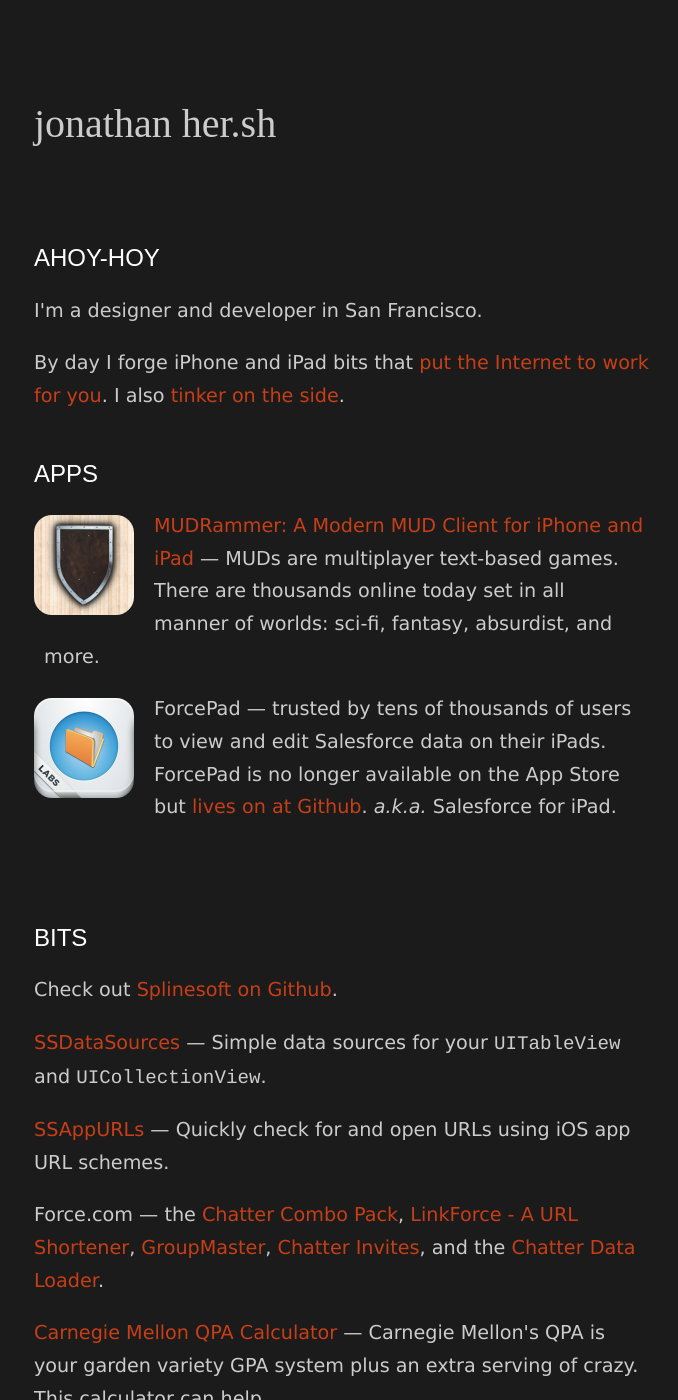
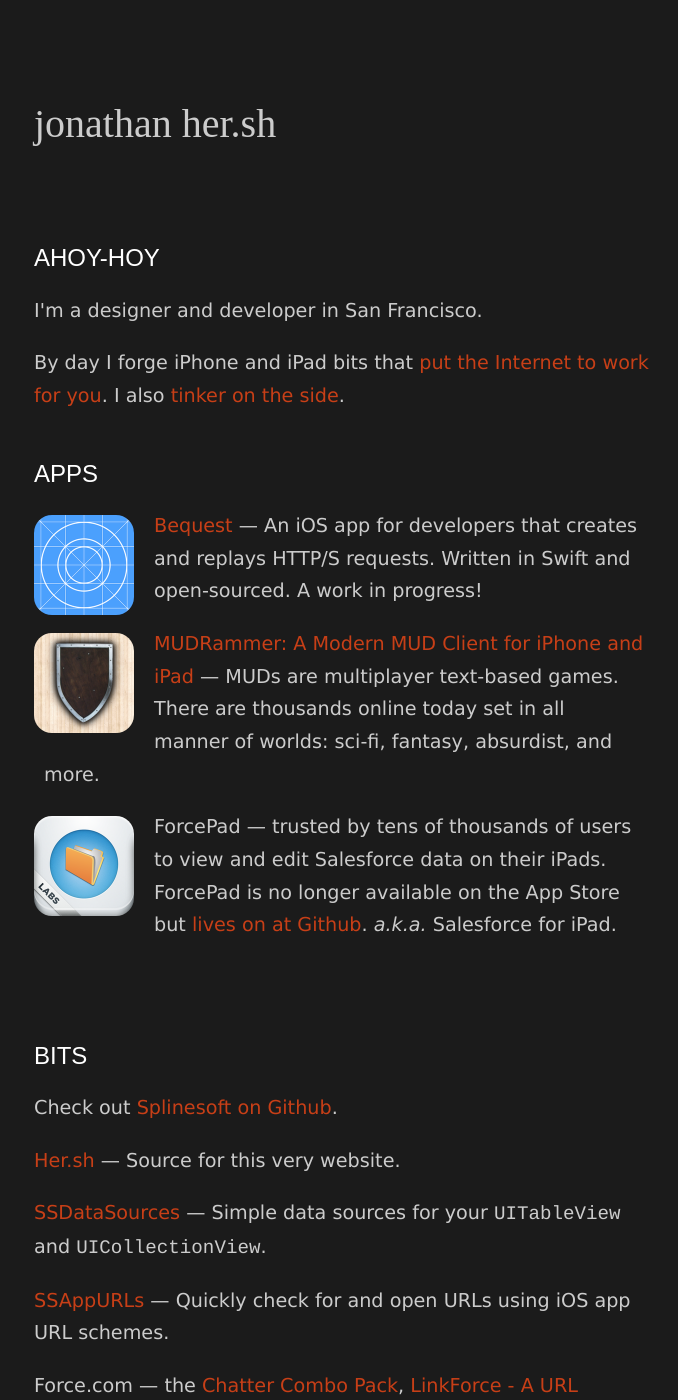
Before and after one commit to jhersh/her.sh, a Jekyll site: the page built from index.html, in a window 1280 px wide and 1400 px high. Shown: the whole window, without its empty margins (296-974 px from the left). Built offline with Jekyll 4.4.1, drawn with Linux system fonts in a browser that asks for light colours.

Commit message:
Added Bequest

```diff
--- a/_config.yml
+++ b/_config.yml
@@ -8,6 +8,7 @@
 splinesoft: http://splinesoft.net
 
 mudurl: https://itunes.apple.com/us/app/mudrammer-a-modern-mud-client/id597157072?mt=8
+bequesturl: https://github.com/splinesoft/bequest
 
 exclude: [gems, Gemfile, Gemfile.lock, readme.md, Rakefile, vendor]
 
--- a/index.html
+++ b/index.html
@@ -9,6 +9,14 @@
 <p>By day I forge iPhone and iPad bits that <a href="https://ifttt.com/wtf">put the Internet to work for you</a>. I also <a href="{{ site.splinesoft }}">tinker on the side</a>.</p>
 
 <p class="heading">Apps</p>
+
+<div class="app">
+	<a href="{{ site.bequesturl }}"><img src="img/bequest200.jpeg" height="100" width="100" alt="Bequest for iPhone and iPad" /></a>
+
+	<p class="appdesc">
+		<a href="{{ site.bequesturl }}">Bequest</a> &mdash; An iOS app for developers that creates and replays HTTP/S requests. Written in Swift and open-sourced. A work in progress!
+	</p>
+</div>
 
 <div class="app">
 	<a href="{{ site.mudurl }}"><img src="img/mud100.png" height="100" width="100" alt="MUDRammer for iPhone and iPad" /></a>
@@ -31,6 +39,8 @@
 
 <p>Check out <a href="https://github.com/splinesoft">Splinesoft on Github</a>.</p>
 
+<p><a href="https://github.com/jhersh/her.sh">Her.sh</a> &mdash; Source for this very website.</p>
+
 <p><a href="https://github.com/splinesoft/SSDataSources">SSDataSources</a> &mdash; Simple data sources for your <code>UITableView</code> and <code>UICollectionView</code>.</p>
 
 <p><a href="https://github.com/splinesoft/SSAppURLs">SSAppURLs</a> &mdash; Quickly check for and open URLs using iOS app URL schemes.</p>
```
Also changed, not shown: img/bequest200.jpeg (added), 1 other file.
